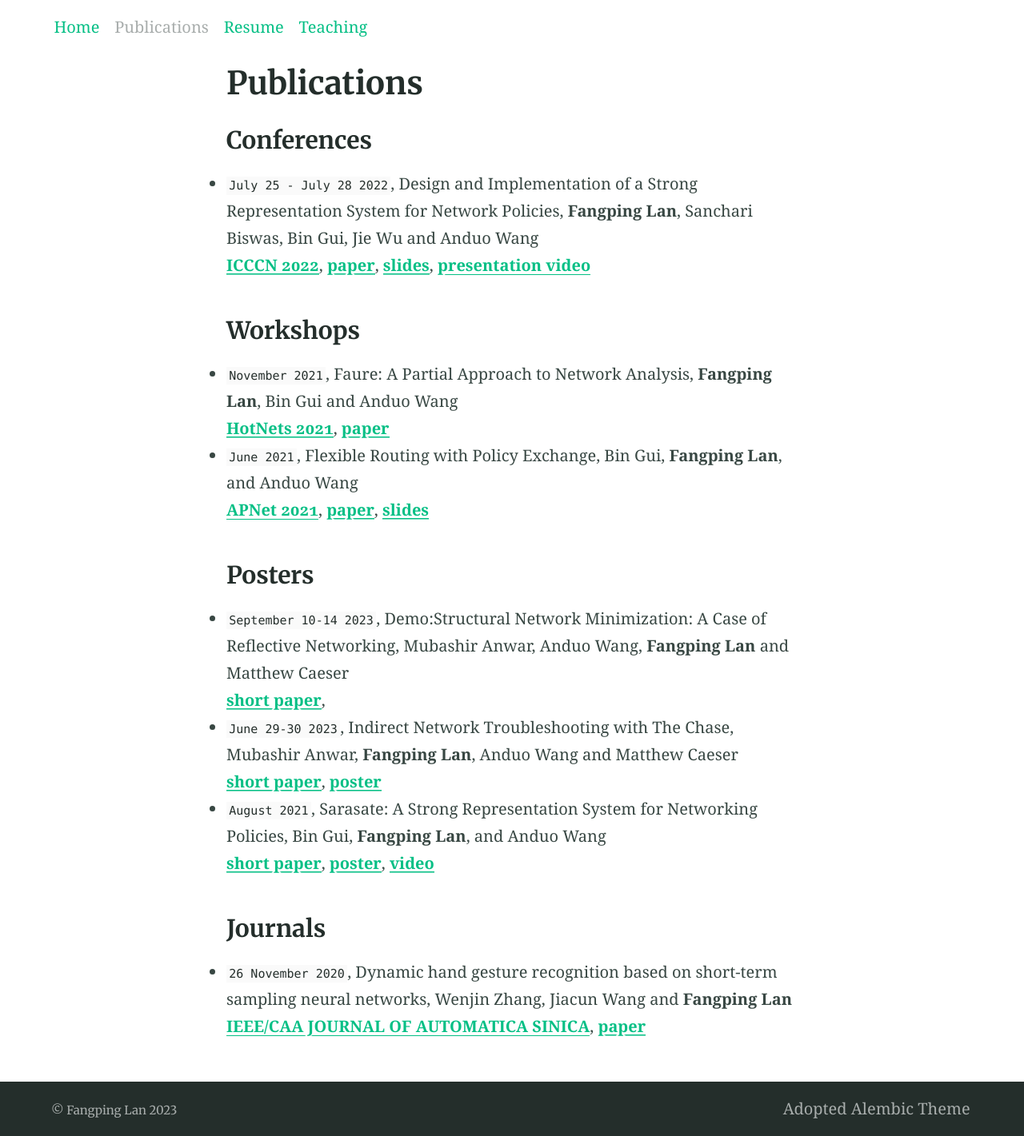
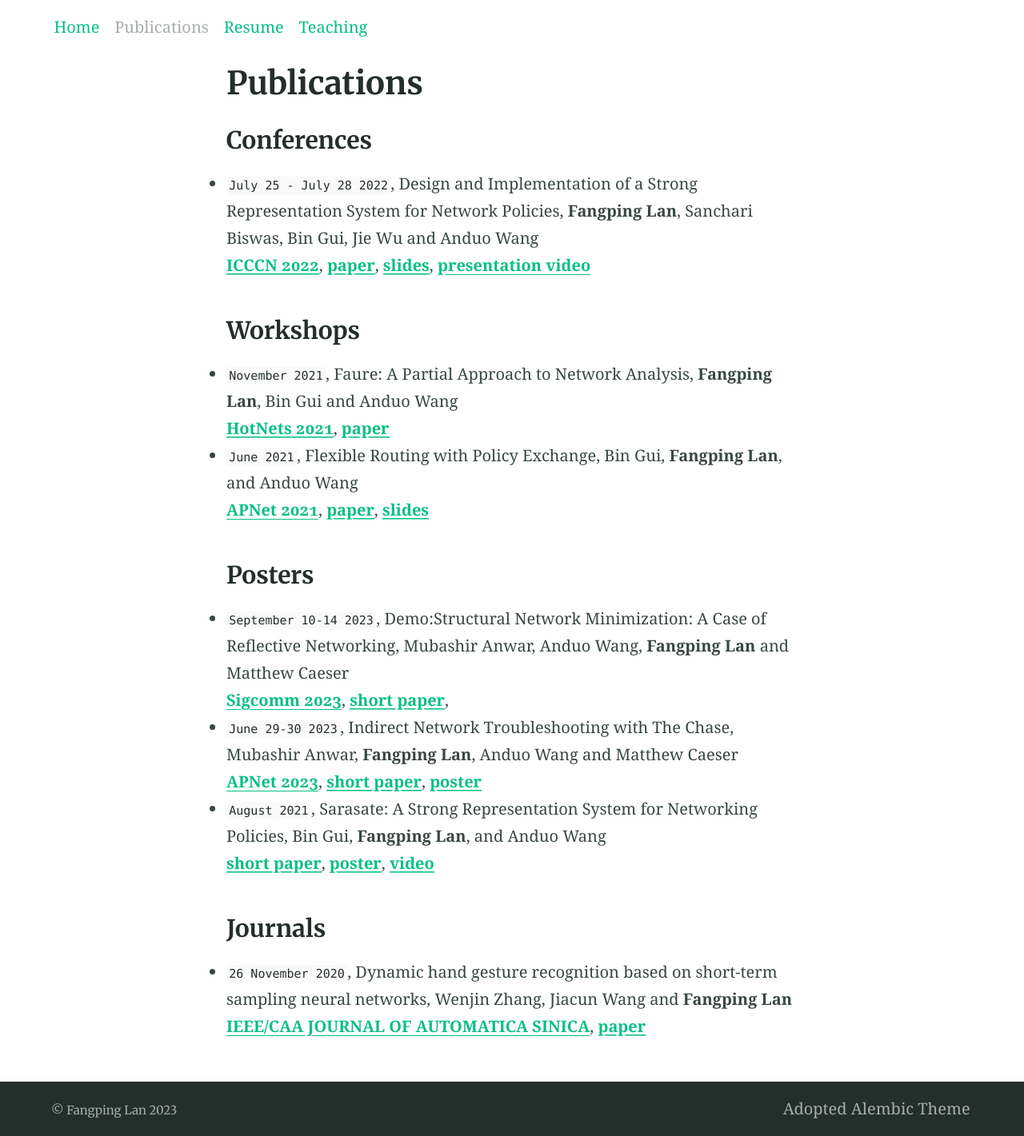
Before and after one commit to lanfangping/lanfangping.github.io, a Jekyll site: the page built from publications.md, in a window 1280 px wide. Shown: the whole page at 80% size. Built offline with Jekyll 4.4.1, drawn with Linux system fonts in a browser that asks for light colours.

Commit message:
Update publications.md

```diff
--- a/publications.md
+++ b/publications.md
@@ -35,12 +35,14 @@ aside: False
 ### Posters
 - `September 10-14 2023`, Demo:Structural Network Minimization: A Case of Reflective Networking, Mubashir Anwar, Anduo Wang, **Fangping Lan** and Matthew Caeser
 
+  [**Sigcomm 2023**](https://conferences.sigcomm.org/sigcomm/2023/cf-posters.html),
   [**short paper**](docs/sigcomm2023demo/Sigcomm23_shortpaper.pdf),
   <!-- [**poster**](docs/apnet2023/poster_APnet23.pdf) -->
   <!-- [**video**](https://youtu.be/w9nH2et3zdI) -->
 
 - `June 29-30 2023`, Indirect Network Troubleshooting with The Chase, Mubashir Anwar, **Fangping Lan**, Anduo Wang and Matthew Caeser
 
+  [**APNet 2023**](https://conferences.sigcomm.org/events/apnet2023/index.html),
   [**short paper**](docs/apnet2023/IndirectNetworkTroubleshootingwithTheChase.pdf),
   [**poster**](docs/apnet2023/poster_APnet23.pdf)
   <!-- [**video**](https://youtu.be/w9nH2et3zdI) -->
```
